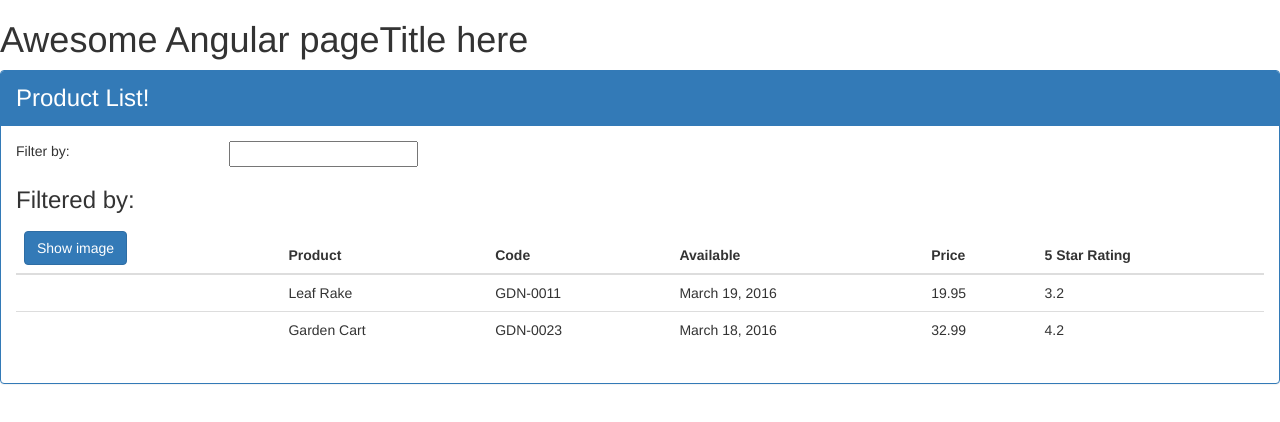
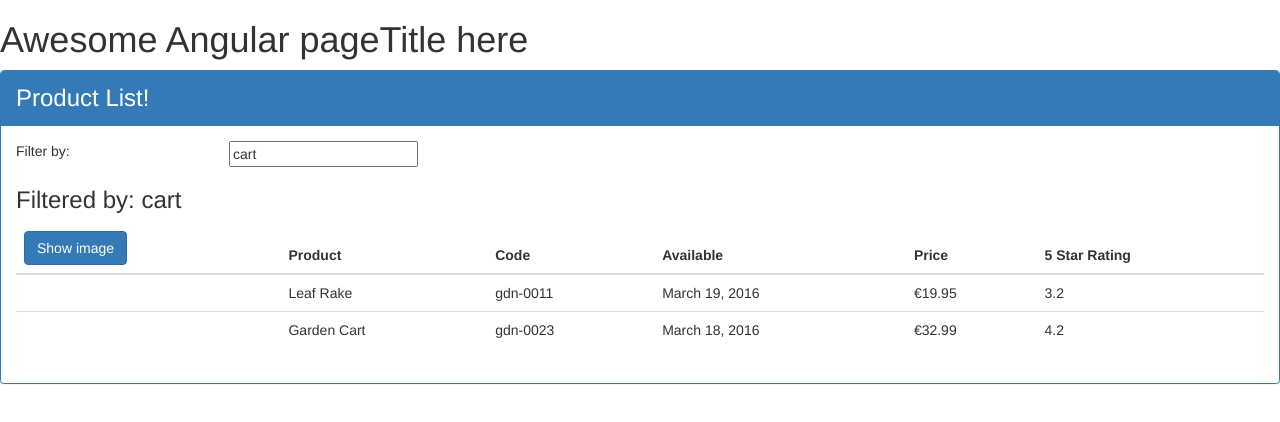
Before and after one commit to PiaLyck/angular-course, an Angular app in the folder APM-Start/: page / in a window 1280 px wide. Shown: the top 422 px of the page. Built offline with nearby package versions, Linux system fonts and the light colour scheme.

Commit message:
add FormsModule for two-way binding and testing currency pipes and lower case

```diff
--- a/APM-Start/src/app/app.module.ts
+++ b/APM-Start/src/app/app.module.ts
@@ -1,6 +1,6 @@
 import { BrowserModule } from '@angular/platform-browser';
 import { NgModule } from '@angular/core';
-
+import { FormsModule } from '@angular/forms';
 import { AppComponent } from './app.component';
 import { ProductListComponent } from './products/product-list.component';
 
@@ -10,7 +10,8 @@
     ProductListComponent
   ],
   imports: [
-    BrowserModule
+    BrowserModule,
+    FormsModule
   ],
   providers: [],
   bootstrap: [AppComponent]
--- a/APM-Start/src/app/products/product-list.component.html
+++ b/APM-Start/src/app/products/product-list.component.html
@@ -7,12 +7,12 @@
     <div class='row'>
       <div class='col-md-2'>Filter by:</div>
       <div class='col-md-4'>
-        <input type='text' />
+        <input type='text' [(ngModel)]='listFilter'/>
       </div>
     </div>
     <div class='row'>
       <div class='col-md-6'>
-        <h3>Filtered by: </h3>
+        <h3>Filtered by: {{listFilter}}</h3>
       </div>
     </div>
     <div class='table-responsive'>
@@ -37,9 +37,9 @@
           <tr *ngFor='let product of products'>
             <td><img *ngIf='showImage' [src]='product.imageUrl' [title]='product.productName' [style.width.px]='imageWidth' [style.margin.px]='imageMargin'></td>
             <td>{{product.productName}}</td>
-            <td>{{product.productCode}}</td>
+            <td>{{product.productCode | lowercase}}</td>
             <td>{{product.releaseDate}}</td>
-            <td>{{product.price}}</td>
+            <td>{{product.price | currency:'EUR':true:'1.2-2'}}</td>
             <td>{{product.starRating}}</td>
           </tr>
         </tbody>
--- a/APM-Start/src/app/products/product-list.component.ts
+++ b/APM-Start/src/app/products/product-list.component.ts
@@ -10,6 +10,7 @@
   imageWidth: number = 50;
   imageMargin: number = 2;
   showImage: boolean = false;
+  listFilter: string = 'cart';
   products: any[] = [{
     "productId": 1,
     "productName": "Leaf Rake",
```
